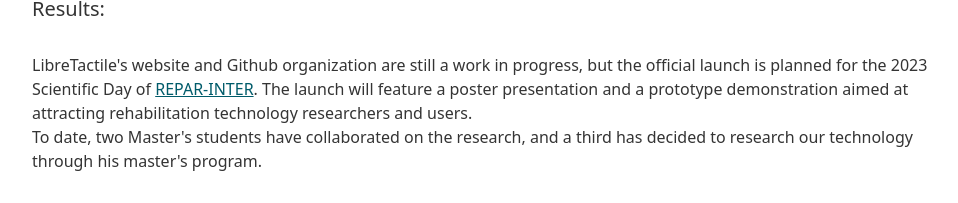
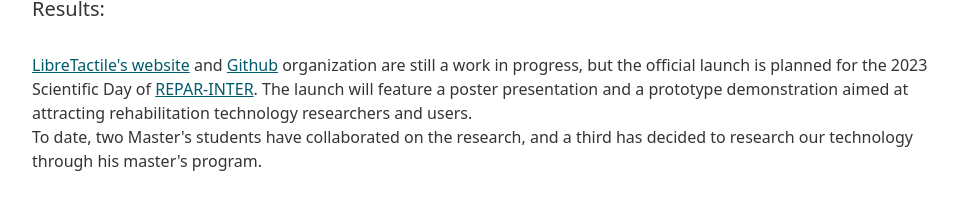
Before and after one commit to nino-juan/portfolio, a plain HTML site: page libretactile.html in a window 1280 px wide. Shown: the part 1293-1496 px from the top of the page, without its empty margins (145-1103 px from the left). Drawn offline with nearby package versions, Linux system fonts and the light colour scheme.

Commit message:
Added links to website and GitHub

```diff
--- a/libretactile.html
+++ b/libretactile.html
@@ -226,7 +226,7 @@
           <div class="col-md-10 align-self-center">
             <h3 class="lead">Results:</h3>
             <p>
-              LibreTactile's website and Github organization are still a work in
+              <a class="footer-link" href="https://www.libretactile.org/" target="_blank">LibreTactile's website</a> and <a class="footer-link" href="https://github.com/LibreTactile" target="_blank">Github</a> organization are still a work in
               progress, but the official launch is planned for the 2023
               Scientific Day of
               <a class="footer-link" href="https://repar.ca/" target="_blank"
```
